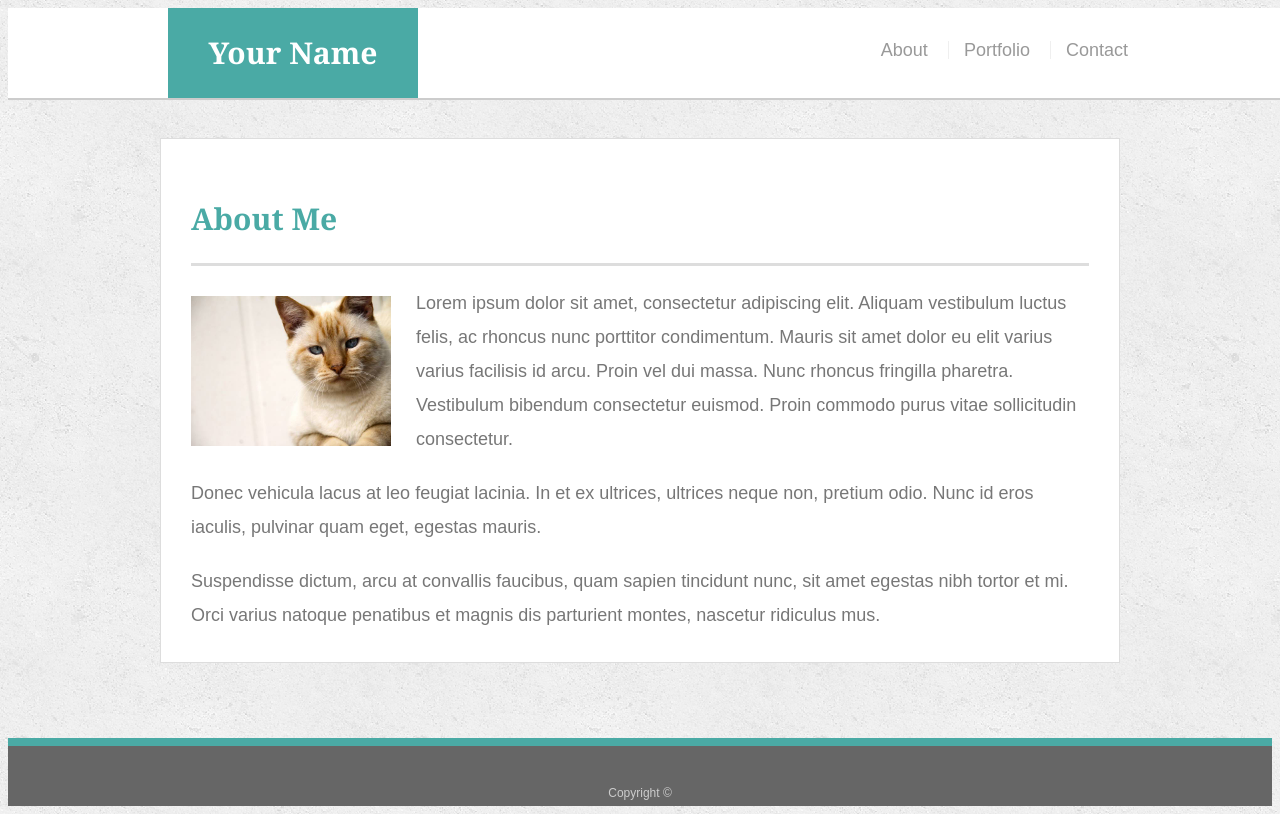
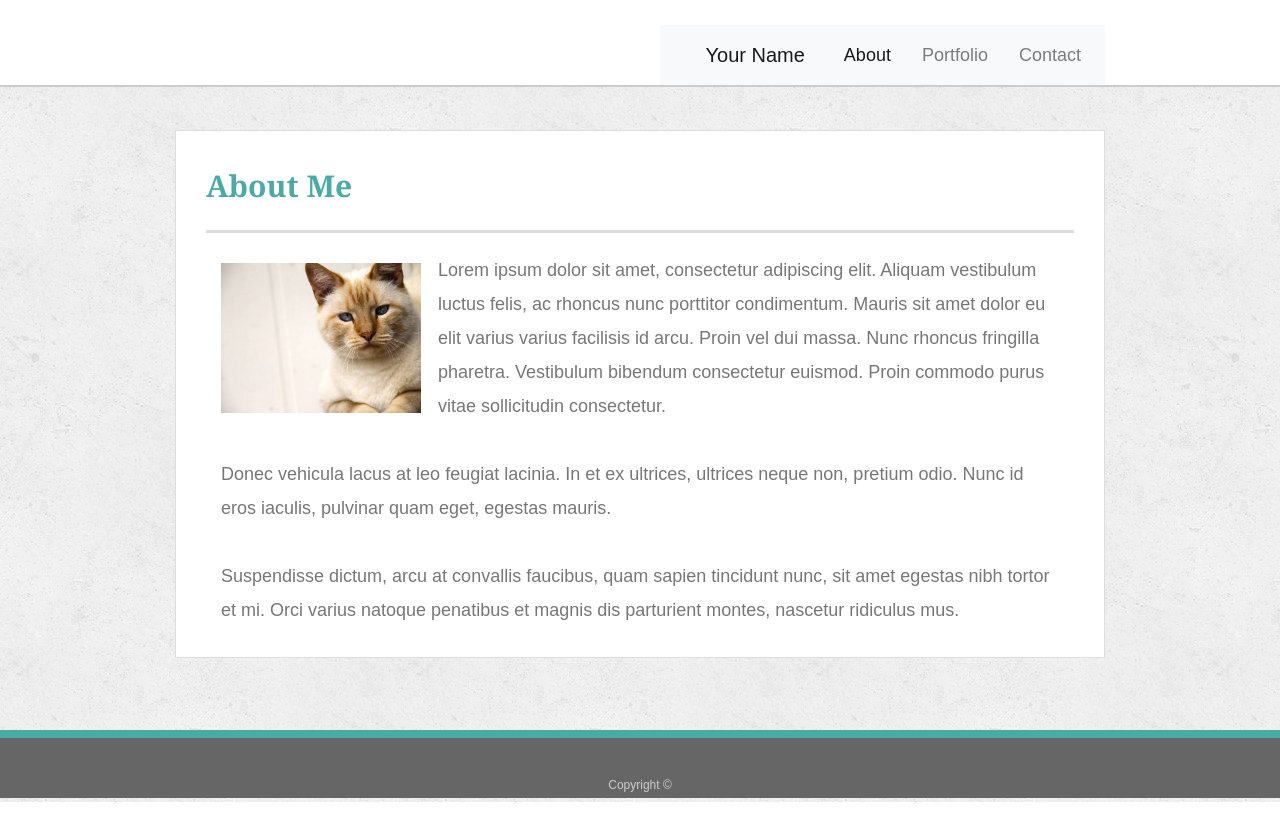
Before and after one commit to hungle913/Responsive-Portfolio, a plain HTML site: page index.html in a window 1280 px wide. Drawn offline with nearby package versions, Linux system fonts and the light colour scheme.

Commit message:
commiting what I can for the hw

```diff
--- a/assets/css/style.css
+++ b/assets/css/style.css
@@ -215,3 +215,28 @@ input[type=submit] {
   background: #4aaaa5;
   border: 0 none;
 }
+
+/* media inquiries */
+
+@media screen and (max-width: 980px) {
+  .main-container {
+  max-height: 640px;
+  }
+}
+@media screen and (max-width: 768px) {
+
+}
+
+
+@media screen and (max-width: 640px) {
+  #masthead {
+    position: static;
+  }
+  #nav {
+    width: 100%;
+    text-align: center;
+  }
+  .main-container {
+    padding-top: 10px;
+  }
+}
--- a/index.html
+++ b/index.html
@@ -3,19 +3,36 @@
 
 <head>
   <meta charset="UTF-8">
+  <meta name="viewport" content="width=device-width, initial-scale=1.0">
   <title>About | Your Name</title>
+
+  <link rel="stylesheet" href="https://stackpath.bootstrapcdn.com/bootstrap/4.4.1/css/bootstrap.min.css" integrity="sha384-Vkoo8x4CGsO3+Hhxv8T/Q5PaXtkKtu6ug5TOeNV6gBiFeWPGFN9MuhOf23Q9Ifjh" crossorigin="anonymous">
   <link rel="stylesheet" type="text/css" href="assets/css/style.css">
+
 </head>
 
 <body>
 
   <header id="masthead">
     <div class="container">
-      <a href="index.html" id="logo">Your Name</a>
-      <nav>
-        <a href="index.html">About</a>
-        <a href="portfolio.html">Portfolio</a>
-        <a href="contact.html">Contact</a>
+      <nav class="navbar navbar-expand-lg navbar-light bg-light">
+        <a class="navbar-brand" href="../Bootstrap-Portfolio/index.html">Your Name</a>
+        <button class="navbar-toggler" type="button" data-toggle="collapse" data-target="#navbarNav" aria-controls="navbarNav" aria-expanded="false" aria-label="Toggle navigation">
+          <span class="navbar-toggler-icon"></span>
+        </button>
+        <div class="collapse navbar-collapse" id="navbarNav">
+          <ul class="navbar-nav">
+            <li class="nav-item active">
+              <a class="nav-link" href="../Bootstrap-Portfolio/index.html">About <span class="sr-only">(current)</span></a>
+            </li>
+            <li class="nav-item">
+              <a class="nav-link" href="../Bootstrap-Portfolio/portfolio.html">Portfolio</a>
+            </li>
+            <li class="nav-item">
+              <a class="nav-link" href="../Bootstrap-Portfolio/contact.html">Contact</a>
+            </li>
+          </ul>
+        </div>
       </nav>
     </div>
   </header>
@@ -24,17 +41,34 @@
     <section class="main-section">
       <h1>About Me</h1>
 
-      <img src="assets/images/cat.jpg" class="auth-image" alt="Your Name">
+    <div class="container">
+      <div class="row">
+        <div class="col-lg-3">
+          <img src="assets/images/cat.jpg" class="auth-image" alt="Your Name">
+        </div>
+        <div class="col-lg-9">
+          <p>Lorem ipsum dolor sit amet, consectetur adipiscing elit. Aliquam vestibulum luctus felis, ac rhoncus nunc porttitor condimentum. Mauris sit amet dolor eu elit varius varius facilisis id arcu. Proin vel dui massa. Nunc rhoncus fringilla pharetra. Vestibulum bibendum consectetur euismod. Proin commodo purus vitae sollicitudin consectetur.</p>
+        </div>
+      </div>
+      <br>
 
-      <p>Lorem ipsum dolor sit amet, consectetur adipiscing elit. Aliquam vestibulum luctus felis, ac rhoncus nunc porttitor condimentum. Mauris sit amet dolor eu elit varius varius facilisis id arcu. Proin vel dui massa. Nunc rhoncus fringilla pharetra. Vestibulum bibendum consectetur euismod. Proin commodo purus vitae sollicitudin consectetur.</p>
+      <div class="row">
+        <div class="col-lg-12">
+          <p>Donec vehicula lacus at leo feugiat lacinia. In et ex ultrices, ultrices neque non, pretium odio. Nunc id eros iaculis, pulvinar quam eget, egestas mauris.</p>
+        </div>
+      </div>
+      <br>
 
-      <p>Donec vehicula lacus at leo feugiat lacinia. In et ex ultrices, ultrices neque non, pretium odio. Nunc id eros iaculis, pulvinar quam eget, egestas mauris.</p>
+      <div class="row">
+        <div class="col-lg-12">
+          <p>Suspendisse dictum, arcu at convallis faucibus, quam sapien tincidunt nunc, sit amet egestas nibh tortor et mi. Orci varius natoque penatibus et magnis dis parturient montes, nascetur ridiculus mus.</p>
+        </div>
+      </div>
+    </div>
+    </section>
+  </div>
 
-      <p>Suspendisse dictum, arcu at convallis faucibus, quam sapien tincidunt nunc, sit amet egestas nibh tortor et mi. Orci varius natoque penatibus et magnis dis parturient montes, nascetur ridiculus mus.</p>
 
-    </section>
-
-  </div>
 
   <footer>
     <div class="container">
```
Also changed, not shown: contact.html (+21 -5 lines), portfolio.html (+40 -5 lines).
